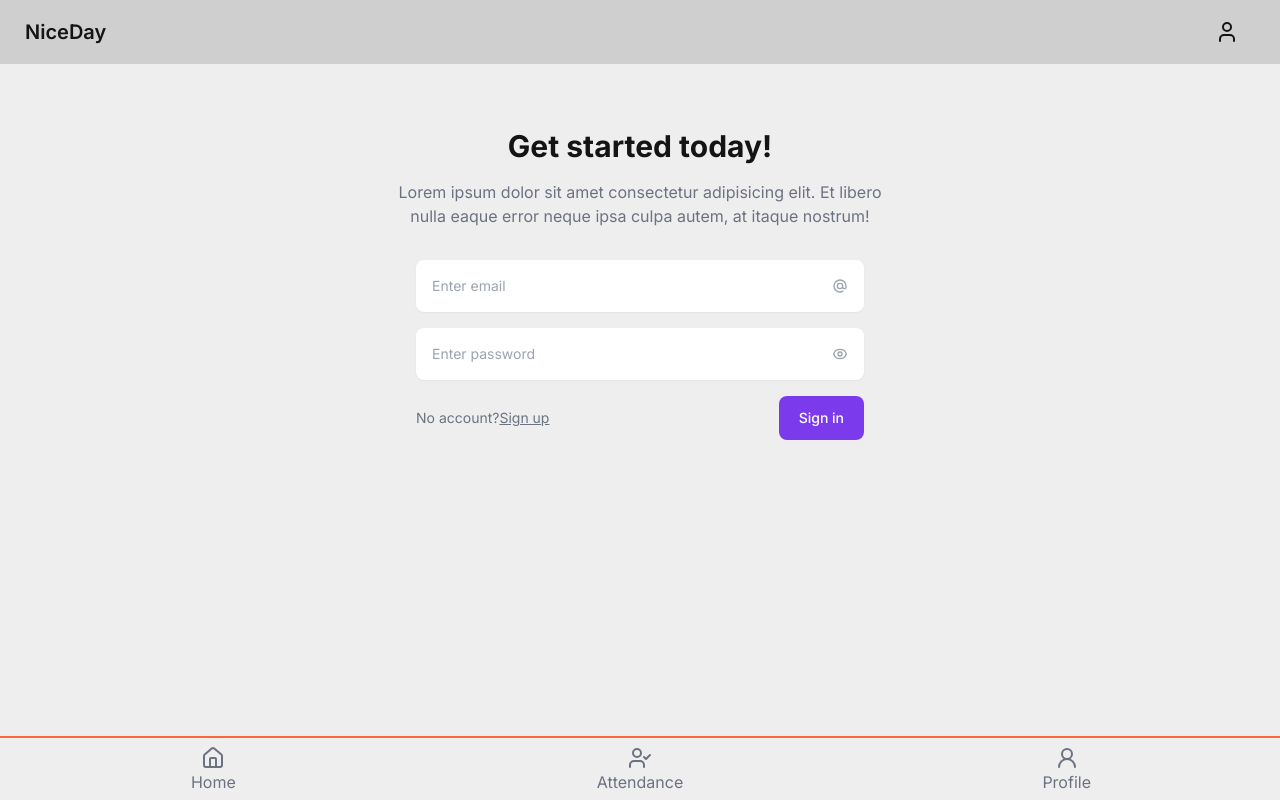
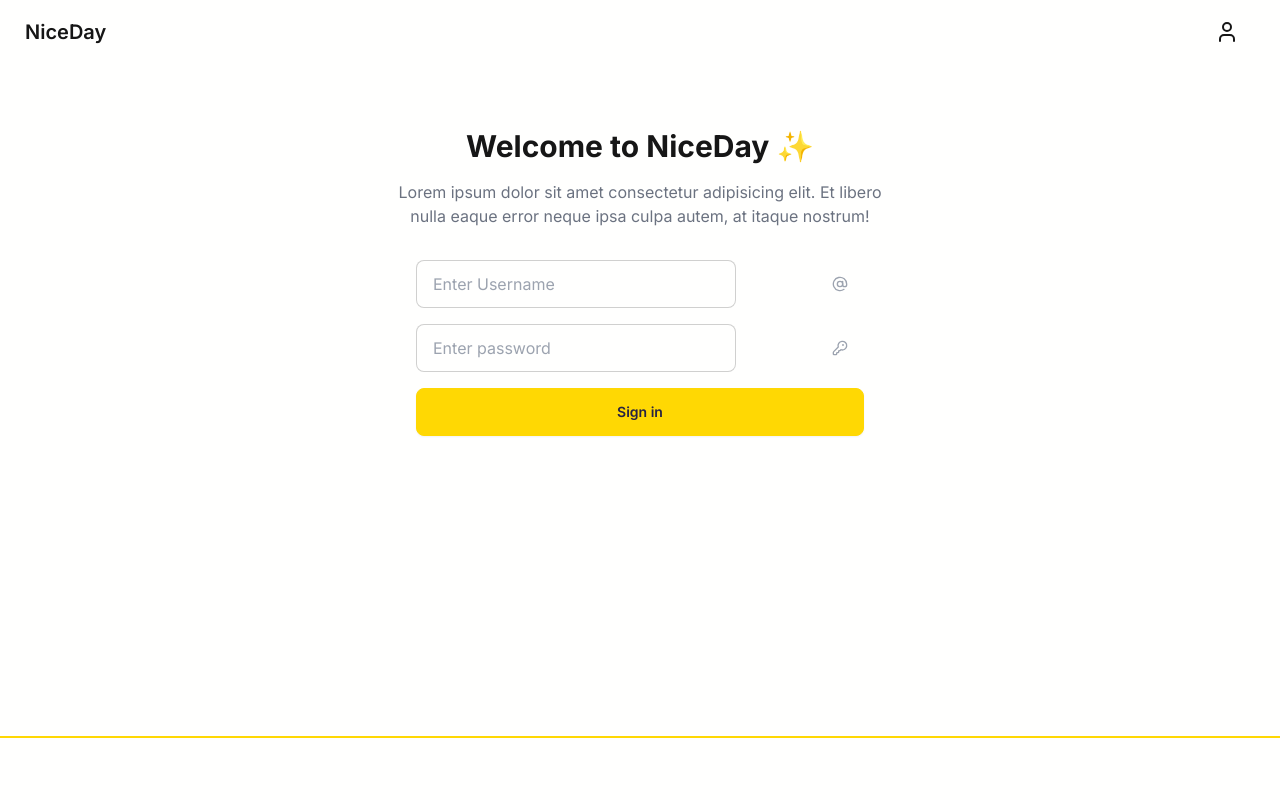
Before and after one commit to caturhidayat/nice-day, a Next.js app: page /auth/signin in a window 1280 px wide. Built offline with nearby package versions, Linux system fonts and the light colour scheme.

Commit message:
style(app): refine ui

```diff
--- a/app/auth/signin/page.tsx
+++ b/app/auth/signin/page.tsx
@@ -1,3 +1,4 @@
+import { AtSign, KeyRound } from "lucide-react";
 import React from "react";
 
 export default function LoginPage() {
@@ -5,7 +6,7 @@ export default function LoginPage() {
         <section className="mx-auto max-w-screen-xl px-4 py-16 sm:px-6 lg:px-8">
             <div className="mx-auto max-w-lg text-center">
                 <h1 className="text-2xl font-bold sm:text-3xl">
-                    Get started today!
+                    Welcome to NiceDay ✨
                 </h1>
 
                 <p className="mt-4 text-gray-500">
@@ -24,25 +25,12 @@ export default function LoginPage() {
                     <div className="relative">
                         <input
                             type="email"
-                            className="w-full rounded-lg border-gray-200 p-4 pe-12 text-sm shadow-sm"
-                            placeholder="Enter email"
+                            className="input input-bordered w-full max-w-xs"
+                            placeholder="Enter Username"
                         />
 
                         <span className="absolute inset-y-0 end-0 grid place-content-center px-4">
-                            <svg
-                                xmlns="http://www.w3.org/2000/svg"
-                                className="size-4 text-gray-400"
-                                fill="none"
-                                viewBox="0 0 24 24"
-                                stroke="currentColor"
-                            >
-                                <path
-                                    strokeLinecap="round"
-                                    strokeLinejoin="round"
-                                    strokeWidth="2"
-                                    d="M16 12a4 4 0 10-8 0 4 4 0 008 0zm0 0v1.5a2.5 2.5 0 005 0V12a9 9 0 10-9 9m4.5-1.206a8.959 8.959 0 01-4.5 1.207"
-                                />
-                            </svg>
+                            <AtSign className="size-4 text-gray-400" />
                         </span>
                     </div>
                 </div>
@@ -55,46 +43,20 @@ export default function LoginPage() {
                     <div className="relative">
                         <input
                             type="password"
-                            className="w-full rounded-lg border-gray-200 p-4 pe-12 text-sm shadow-sm"
+                            className="input input-bordered w-full max-w-xs"
                             placeholder="Enter password"
                         />
 
                         <span className="absolute inset-y-0 end-0 grid place-content-center px-4">
-                            <svg
-                                xmlns="http://www.w3.org/2000/svg"
-                                className="size-4 text-gray-400"
-                                fill="none"
-                                viewBox="0 0 24 24"
-                                stroke="currentColor"
-                            >
-                                <path
-                                    strokeLinecap="round"
-                                    strokeLinejoin="round"
-                                    strokeWidth="2"
-                                    d="M15 12a3 3 0 11-6 0 3 3 0 016 0z"
-                                />
-                                <path
-                                    strokeLinecap="round"
-                                    strokeLinejoin="round"
-                                    strokeWidth="2"
-                                    d="M2.458 12C3.732 7.943 7.523 5 12 5c4.478 0 8.268 2.943 9.542 7-1.274 4.057-5.064 7-9.542 7-4.477 0-8.268-2.943-9.542-7z"
-                                />
-                            </svg>
+                            <KeyRound className="size-4 text-gray-400" />
                         </span>
                     </div>
                 </div>
 
-                <div className="flex items-center justify-between">
-                    <p className="text-sm text-gray-500">
-                        No account?
-                        <a className="underline" href="#">
-                            Sign up
-                        </a>
-                    </p>
-
+                <div className="flex items-center justify-center">
                     <button
                         type="submit"
-                        className="inline-block rounded-lg bg-violet-600 px-5 py-3 text-sm font-medium text-white"
+                        className="btn btn-primary w-full"
                     >
                         Sign in
                     </button>
--- a/app/components/UI/BottomNav.tsx
+++ b/app/components/UI/BottomNav.tsx
@@ -30,9 +30,9 @@ const BottomItemNav = ({ icon, text, path }: ButtonItem) => {
     return (
         <Link
             href={path}
-            className="px-5 hover:bg-gray-50 dark:hover:bg-gray-800 group"
+            className="px-5 hover:bg-gray-50 dark:hover:bg-accent group"
         >
-            <button className="inline-flex flex-col items-center justify-center text-gray-500 dark:text-gray-400 group-hover:text-accent dark:group-hover:text-accent">
+            <button className="inline-flex flex-col items-center justify-center text-base-100 dark:text-gray-400 group-hover:text-secondary dark:group-hover:text-secondary">
                 {icon}
                 <span className="btm-nav-label">
                     {text}
@@ -44,7 +44,7 @@ const BottomItemNav = ({ icon, text, path }: ButtonItem) => {
 
 export default function BottomNav() {
     return (
-        <div className="btm-nav shadow-xl border-t-2 border-accent">
+        <div className="btm-nav shadow-xl border-t-2 border-primary">
             {buttons.map((button, index) => (
                 <BottomItemNav key={index} {...button} />
             ))}
--- a/app/components/UI/Navbar.tsx
+++ b/app/components/UI/Navbar.tsx
@@ -3,7 +3,7 @@ import React from "react";
 
 export default function Navbar() {
     return (
-        <div className="navbar bg-base-200 fixed">
+        <div className="navbar bg-base-100 fixed">
             <div className="flex-1">
                 <a className="btn btn-ghost text-xl">NiceDay</a>
             </div>
--- a/app/components/UI/PreviewRecord.tsx
+++ b/app/components/UI/PreviewRecord.tsx
@@ -135,12 +135,12 @@ const Map = ({
                     getLocation();
                     triggerMapClick();
                 }}
-                className="btn btn-error btn-md"
+                className="btn btn-warning btn-md"
             >
                 Refresh Location
             </button>
             {markerInside ? (
-                <button className="btn btn-accent btn-md">
+                <button className="btn btn-primary btn-md">
                     Save Attendance
                 </button>
             ) : null}
--- a/app/hr/attendance/page.tsx
+++ b/app/hr/attendance/page.tsx
@@ -17,14 +17,14 @@ export default function page() {
 
                     <div className="mt-8 flex flex-wrap justify-center gap-4">
                         <a
-                            className="block w-full rounded border border-blue-600 bg-blue-600 px-12 py-3 text-sm font-medium  hover:bg-transparent hover:text-white focus:outline-none focus:ring active:text-opacity-75 sm:w-auto"
+                            className="btn btn-primary btn-md w-full sm:w-auto"
                             href="#"
                         >
                             Get Started
                         </a>
 
                         <a
-                            className="block w-full rounded border border-blue-600 px-12 py-3 text-sm font-medium  hover:bg-blue-600 focus:outline-none focus:ring active:bg-blue-500 sm:w-auto"
+                            className="btn btn-outline btn-md w-full sm:w-auto"
                             href="#"
                         >
                             Learn More
--- a/tailwind.config.ts
+++ b/tailwind.config.ts
@@ -19,49 +19,47 @@ const config: Config = {
     themes: [
       {
         mytheme: {
-                    primary: "#0c2d57",
+          primary: "#ffd803",
 
-                    "primary-content": "#f3f4f6",
+          "primary-content": "#272343",
 
-                    secondary: "#075985",
+          secondary: "#e3f6f5",
 
-                    "secondary-content": "#cdd9d8",
+          "secondary-content": "#161616",
 
-                    accent: "#fc6737",
+          accent: "#272343",
 
-                    "accent-content": "#1c1917",
+          "accent-content": "#f2f7f5",
 
-                    neutral: "#ffb0b0",
+          neutral: "#ffffff",
 
-                    "neutral-content": "#160b0b",
+          "neutral-content": "#161616",
 
-                    "base-100": "#efeeef",
+          "base-100": "#fffffe",
 
-                    "base-200": "#d0cfd0",
+          "base-200": "#e3f6f0",
 
-                    "base-300": "#b1b1b1",
+          "base-300": "#bebebe",
 
-                    "base-content": "#141414",
+          "base-content": "#161616",
 
-                    info: "#009df2",
+          info: "#bae8e8",
 
-                    "info-content": "#000914",
+          "info-content": "#161616",
 
-                    success: "#00b088",
+          success: "#475d2b",
 
-                    "success-content": "#000b06",
+          "success-content": "#f2f7f5",
 
-                    warning: "#ffb242",
+          warning: "#ffd883",
 
-                    "warning-content": "#160c01",
+          "warning-content": "#161616",
 
-                    error: "#f05560",
+          error: "#fa7743",
 
-                    "error-content": "#140203",
+          "error-content": "#161616",
         },
       },
-            "light",
-            "dark",
     ],
   },
   plugins: [require("daisyui")],
```
Lines whose indentation alone changed are shown as unchanged.
